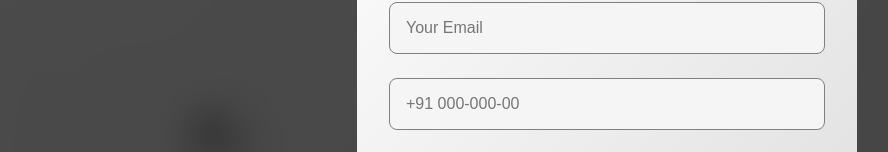
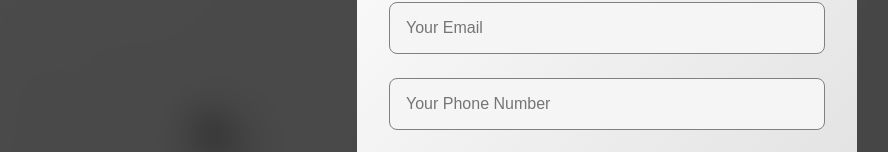
Before and after one commit to Vishal-Devre/portfoliovd, a React (Vite) app: page /contact in a window 1280 px wide. Both pictures are taken after a click on the button "Contact Me →". Shown: the part 311-463 px from the top of the page, without its empty margins (33-921 px from the left). Built offline with nearby package versions, Linux system fonts and the light colour scheme.

Commit message:
Update Contact.jsx

```diff
--- a/src/components/Contact.jsx
+++ b/src/components/Contact.jsx
@@ -98,7 +98,12 @@ const Contact = ({ darkMode, toggleDarkMode }) => {
             const response = await emailjs.send(
                 import.meta.env.VITE_EMAILJS_SERVICE_ID,
                 import.meta.env.VITE_EMAILJS_TEMPLATE_ID,
-                formData
+                {
+                    from_name: formData.name,
+                    from_email: formData.email,
+                    from_phone: formData.phone,
+                    message: formData.message
+                }
             );
 
             if (response.status === 200) {
@@ -256,7 +261,7 @@ const Contact = ({ darkMode, toggleDarkMode }) => {
                                             <input
                                                 type="tel"
                                                 name="phone"
-                                                placeholder="+91 000-000-00"
+                                                placeholder="Your Phone Number"
                                                 value={formData.phone}
                                                 onChange={handleChange}
                                             />
```
